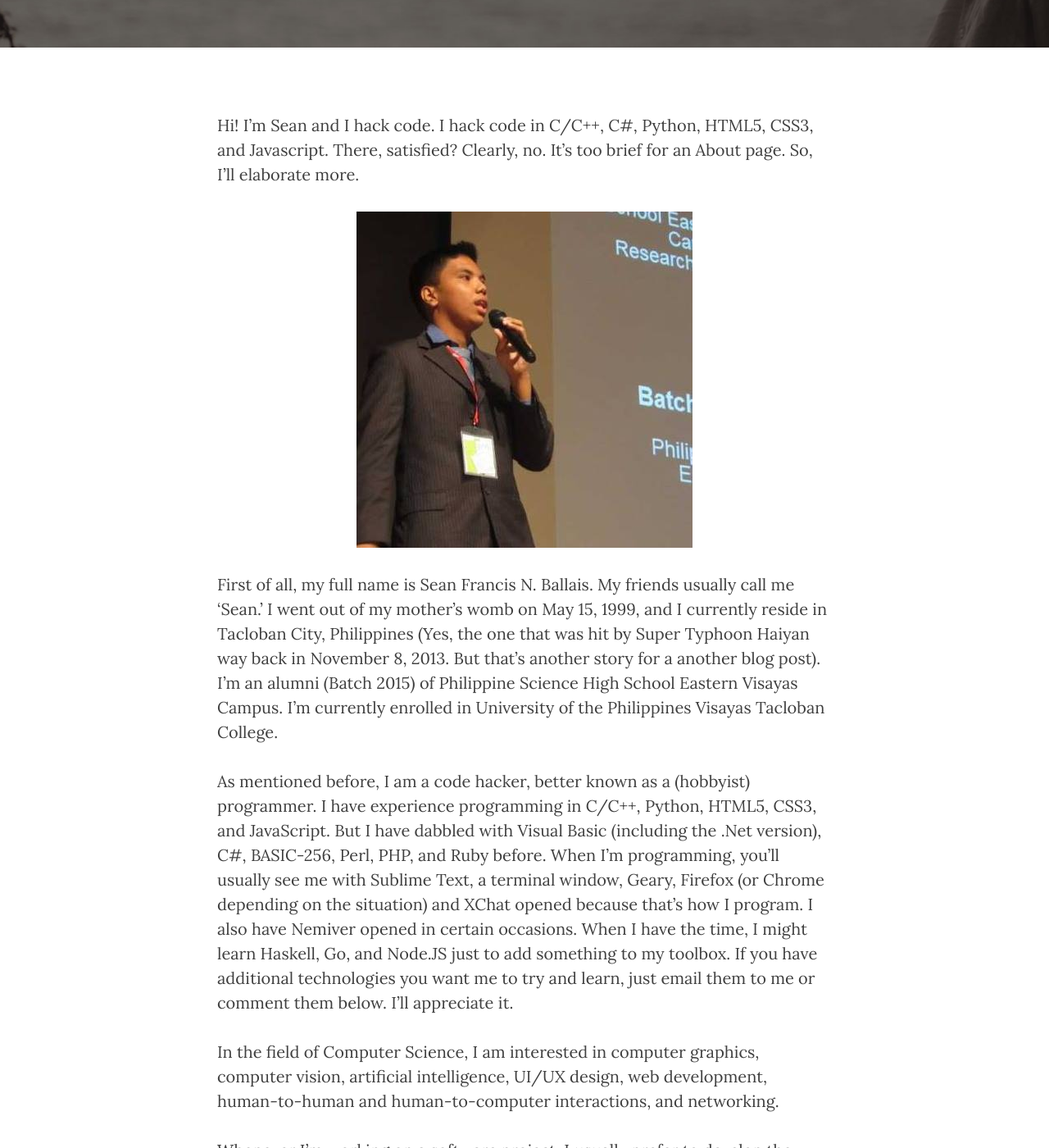
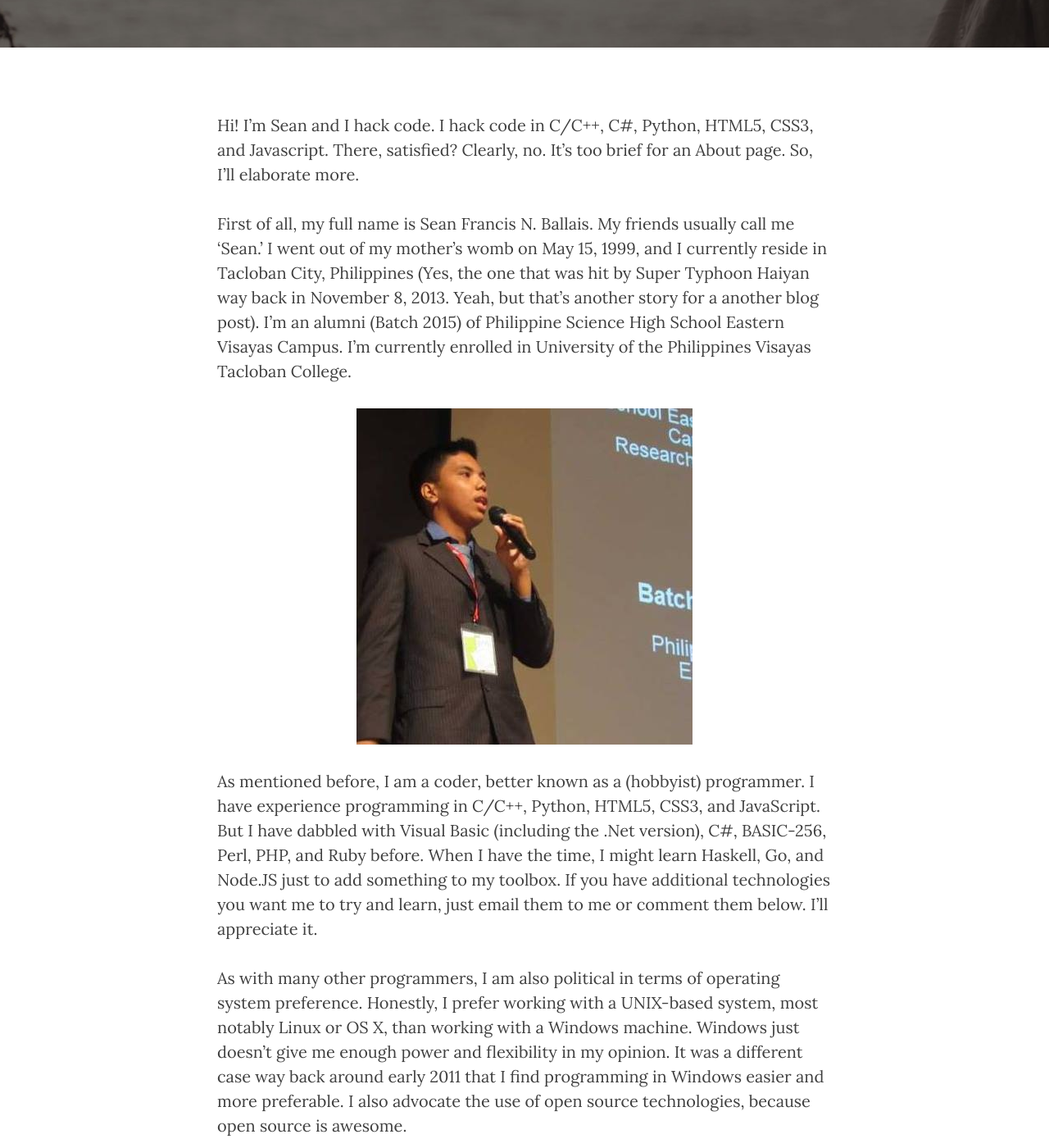
Before and after one commit to seanballais/seanballais.github.io, a Jekyll site: the page built from about.md, in a window 1280 px wide and 1400 px high, scrolled down 398 px. Shown: the whole window at 82% size. Built offline with Jekyll 4.4.1, drawn with Linux system fonts in a browser that asks for light colours; nearby versions of some CDN libraries; comment, search, counter and statistics services are not loaded; some of the changed text lies outside the part shown.

Commit message:
Updated the About page.

```diff
--- a/about.md
+++ b/about.md
@@ -3,26 +3,26 @@ layout: page
 title: "About"
 comments: true
 description: "Who is Sean?"
-header-img: "img/about-bg.jpg"
+header-img: "img/about/about-bg.jpg"
 ---
 
 Hi! I’m Sean and I hack code. I hack code in C/C++, C#, Python, HTML5, CSS3, and Javascript. There, satisfied? Clearly, no. It’s too brief for an About page. So, I’ll elaborate more.
 
-![A picture of me](/static/img/me.jpg)
+First of all, my full name is Sean Francis N. Ballais. My friends usually call me ‘Sean.’ I went out of my mother’s womb on May 15, 1999, and I currently reside in Tacloban City, Philippines (Yes, the one that was hit by Super Typhoon Haiyan way back in November 8, 2013. Yeah, but that’s another story for a another blog post). I’m an alumni (Batch 2015) of Philippine Science High School Eastern Visayas Campus. I’m currently enrolled in University of the Philippines Visayas Tacloban College.
 
-First of all, my full name is Sean Francis N. Ballais. My friends usually call me ‘Sean.’ I went out of my mother’s womb on May 15, 1999, and I currently reside in Tacloban City, Philippines (Yes, the one that was hit by Super Typhoon Haiyan way back in November 8, 2013. But that’s another story for a another blog post). I’m an alumni (Batch 2015) of Philippine Science High School Eastern Visayas Campus. I’m currently enrolled in University of the Philippines Visayas Tacloban College.
+![A picture of me](/static/img/about/me.jpg)
 
-As mentioned before, I am a code hacker, better known as a (hobbyist) programmer. I have experience programming in C/C++, Python, HTML5, CSS3, and JavaScript. But I have dabbled with Visual Basic (including the .Net version), C#, BASIC-256, Perl, PHP, and Ruby before. When I'm programming, you'll usually see me with Sublime Text, a terminal window, Geary, Firefox (or Chrome depending on the situation) and XChat opened because that's how I program. I also have Nemiver opened in certain occasions. When I have the time, I might learn Haskell, Go, and Node.JS just to add something to my toolbox. If you have additional technologies you want me to try and learn, just email them to me or comment them below. I’ll appreciate it.
-
-In the field of Computer Science, I am interested in computer graphics, computer vision, artificial intelligence, UI/UX design, web development, human-to-human and human-to-computer interactions, and networking.
-
-Whenever I’m working on a software project, I usually prefer to develop the logical/backend side more than developing the frontend because I find developing the backend more fun. However, I would, at times, hack into the frontend because I need to link it to the backend or to fix some issue in it.
+As mentioned before, I am a coder, better known as a (hobbyist) programmer. I have experience programming in C/C++, Python, HTML5, CSS3, and JavaScript. But I have dabbled with Visual Basic (including the .Net version), C#, BASIC-256, Perl, PHP, and Ruby before. When I have the time, I might learn Haskell, Go, and Node.JS just to add something to my toolbox. If you have additional technologies you want me to try and learn, just email them to me or comment them below. I’ll appreciate it.
 
 As with many other programmers, I am also political in terms of operating system preference. Honestly, I prefer working with a UNIX-based system, most notably Linux or OS X, than working with a Windows machine. Windows just doesn’t give me enough power and flexibility in my opinion. It was a different case way back around early 2011 that I find programming in Windows easier and more preferable. I also advocate the use of open source technologies, because open source is awesome.
 
+![Open source is awesome](/static/img/about/open-source-awesome.png)
+
 Currently, I’m creating a 2D game with my cousins using a custom-made game engine (why not?). It’s still in its early stages and in pre-production.
 
-Whenever I’m not coding, I would sometimes be seen playing sports and hanging out with friends; reading books or online articles of any topic that may interest me (IFLS, CommitStrip, Phoronix, PCWorld, and Reddit, anyone?); creating art with GIMP and Blender 3D; listening to podcasts; taking pictures; blogging; keeping up with the latest news; 'hacking' technology; or just pondering ideas for the future.
+Whenever I’m not coding, I would sometimes be seen playing sports and hanging out with friends; reading books or online articles of any topic that may interest me (IFLS, CommitStrip, Phoronix, PCWorld, and Reddit, anyone?); creating art with GIMP, and/or Blender 3D; listening to podcasts; taking pictures; blogging; keeping up with the latest news; 'hacking' technology; or just pondering ideas for the future.
+
+![One of my sample arts](/static/img/about/art-sample.jpg)
 
 If, for reasons I cannot debug, you want track my bits and bytes, you can trace me back to the Twitters of the interwebs at [@seanballais](https://www.twitter.com/seanballais). If tracing, I mean, tweeting ain’t your thing, you can still reach me via my [email]({{site.url}}/contact/). You can also ask me questions via [Ask.fm](https://ask.fm/sfballais123). I also have a professional profile set up over at [LinkedIn](https://www.linkedin.com/in/seanballais). You can also find me on [Reddit](https://www.reddit.com/user/seanballais). For those people who would like to view my online portfolio, it’s hosted in [Coderbits](http://www.coderbits.com/sfballais123).
 
```
Also changed, not shown: static/img/about/about-bg.jpg (renamed from static/img/about-bg.jpg), static/img/about/art-sample.jpg (added), static/img/about/me.jpg (renamed from static/img/me.jpg), static/img/about/open-source-awesome.png (added), static/img/favicon.ico (added), static/img/icon.jpg (added).
